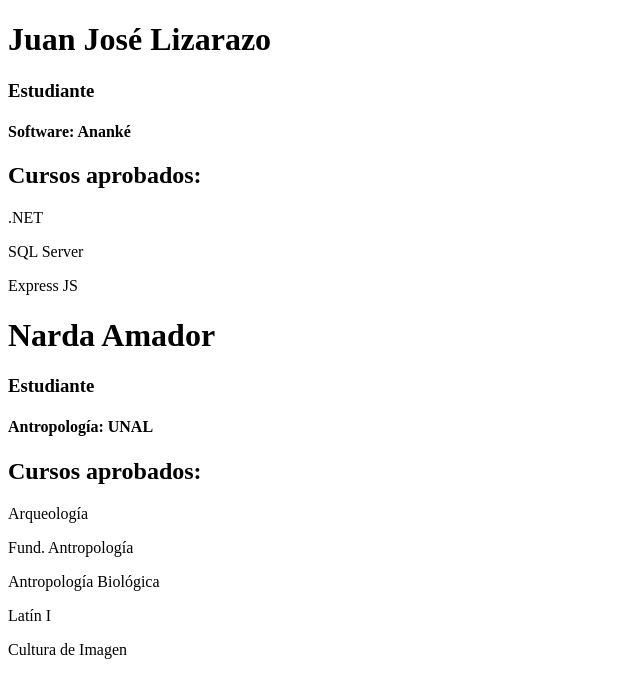
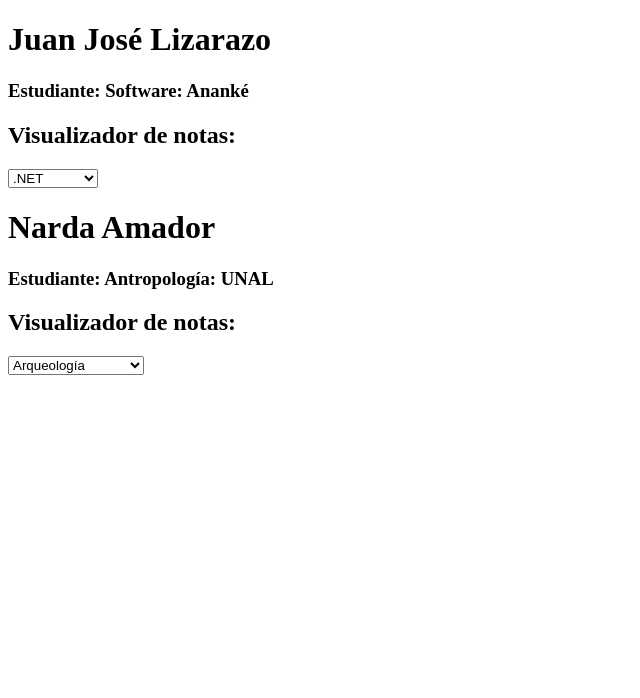
Before and after one commit to ananke-salazar/curso-react, a React (Create React App) app: page / in a window 1280 px wide. Shown: the top 698 px of the page, without its empty margins (0-640 px from the left). Built offline with nearby package versions, Linux system fonts and the light colour scheme.

Commit message:
Se agrega funcionalidad de combobox con nota

```diff
--- a/src/App.js
+++ b/src/App.js
@@ -8,15 +8,27 @@ class App extends Component {
       nombre: "Juan José Lizarazo",
       rol: "Estudiante",
       descripcion: "Software: Ananké",
-      listaDeCursosAprobados: [".NET", "SQL Server", "Express JS"]
+      listaDeCursosAprobados: [
+        {
+          nombre: ".NET",
+          nota: "4.4"
+        },
+        {
+          nombre: "Oracle DB",
+          nota: "2.1"
+        },
+        {
+          nombre: "Express JS",
+          nota: "5.0"
+        }]
     };
 
     let miOtraPersona = {
       nombre: "Narda Amador",
       rol: "Estudiante",
       descripcion: "Antropología: UNAL",
-      listaDeCursosAprobados: ["Arqueología", "Fund. Antropología", "Antropología Biológica",
-        "Latín I", "Cultura de Imagen"]
+      listaDeCursosAprobados: [{nombre: "Arqueología", nota: "5.0"},
+      {nombre: "Fund. Antropología", nota:"3.3"}]
     };
 
 
--- a/src/InfoDePersona.js
+++ b/src/InfoDePersona.js
@@ -6,7 +6,7 @@ class InfoDePersona extends Component {
         super();
 
         this.state = {
-            colorDelTexto: "black"
+            labelDeNota: ""
         }
     }
 
@@ -15,21 +15,43 @@ class InfoDePersona extends Component {
         let miArrayDeCursosEnHTML = [];
         for (let i = 0; i < this.props.persona.listaDeCursosAprobados.length; i++) {
             miArrayDeCursosEnHTML
-                .push(<p>
-                    {this.props.persona.listaDeCursosAprobados[i]}
-                </p>);
+                .push(
+                    <option value={this.props.persona.listaDeCursosAprobados[i].nombre}
+                    key={"OpcionDeSeleccion"+i}>
+                        {this.props.persona.listaDeCursosAprobados[i].nombre}
+                    </option>);
         }
 
 
         return (
             <div>
                 <h1>{this.props.persona.nombre}</h1>
-                <h3>{this.props.persona.rol}</h3>
-                <h4>{this.props.persona.descripcion}</h4>
-                <h2>Cursos aprobados:</h2>
-                {miArrayDeCursosEnHTML}
+                <h3>{this.props.persona.rol + ": " + this.props.persona.descripcion}</h3>
+                <h2>Visualizador de notas: </h2>
+
+                <select name="select" onChange={this.setearElLabelDeLaNota}>
+                    {miArrayDeCursosEnHTML}
+                </select>
+
+                <a style={{ marginLeft: 10 }}>{this.state.labelDeNota}</a>
             </div>
         );
+    }
+
+    setearElLabelDeLaNota = (e) => {
+        let nombreDeCursoTarget = e.target.value;
+        let notaTarget;
+
+        for (let i = 0; i < this.props.persona.listaDeCursosAprobados.length; i++) {
+            if (this.props.persona.listaDeCursosAprobados[i].nombre === nombreDeCursoTarget) {
+                notaTarget = this.props.persona.listaDeCursosAprobados[i].nota;
+                break;
+            }
+        }
+
+        this.setState({
+            labelDeNota: "Nota: " + notaTarget
+        });
     }
 }
 
```
